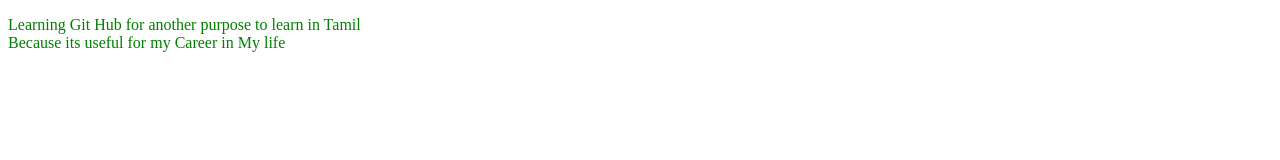
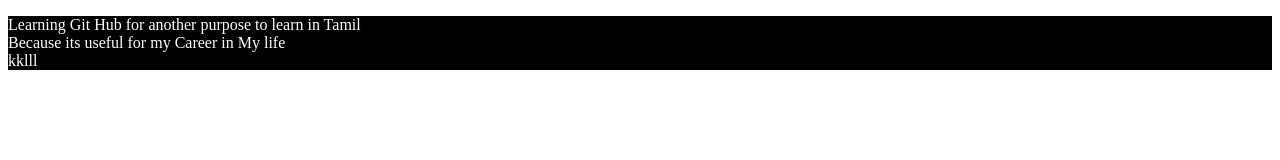
Before and after one commit to gowthamg27/FirstProject, a plain HTML site: page index.html in a window 1280 px wide. Drawn offline with Linux system fonts and the light colour scheme.

Commit message:
First Solve

```diff
--- a/index.html
+++ b/index.html
@@ -9,10 +9,13 @@
     <p>Learning Git Hub for another purpose to learn in Tamil
     <br>
     Because its useful for my Career in My life
+    <br>
+    kklll
     </p>
     <style>
         p{
-            color: green;
+            color: white;
+            background: black;
         }
     </style>
 </body>
```
